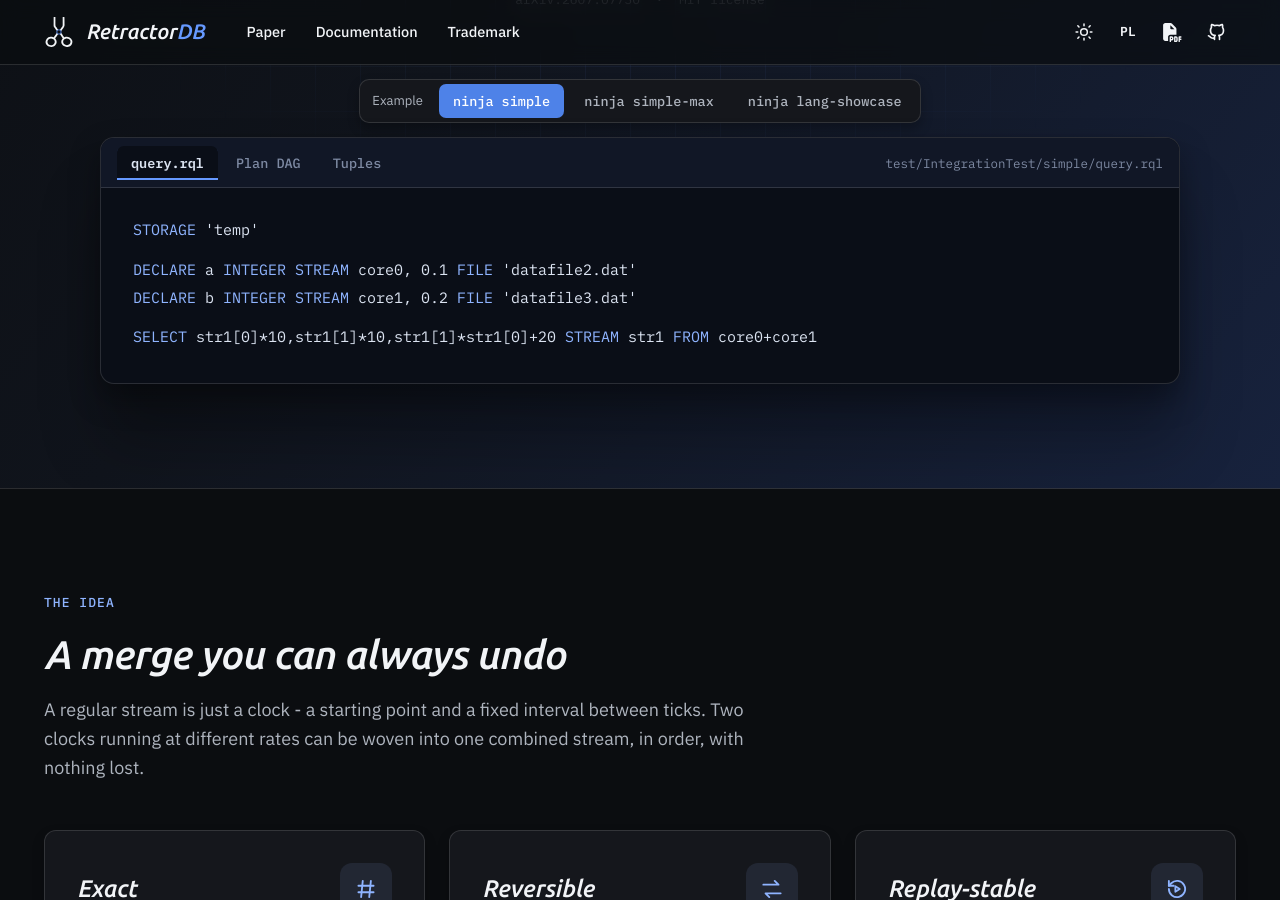
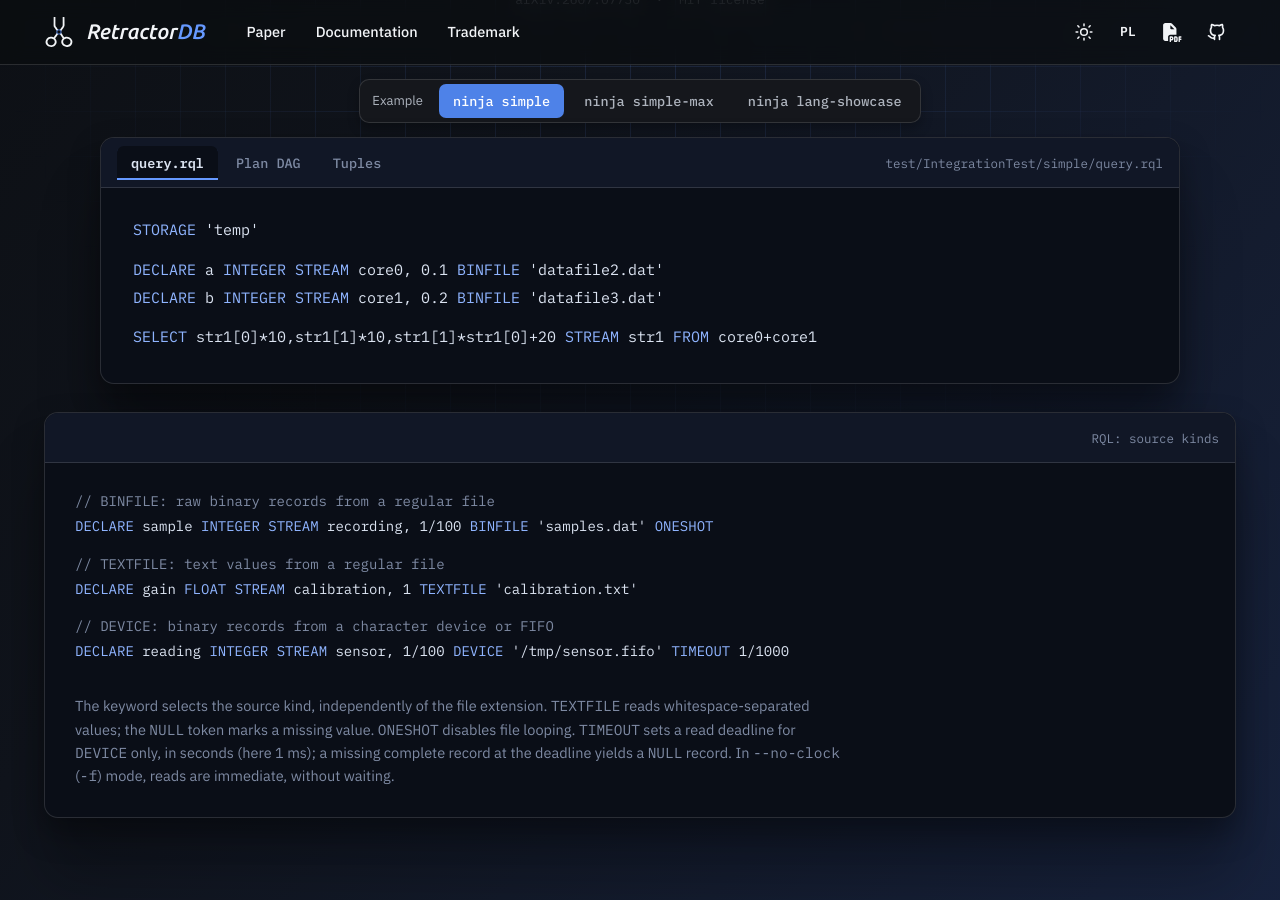
Before and after one commit to michalwidera/rdbweb, a Jekyll site: the page built from _pages/index.md, in a window 1280 px wide and 900 px high, scrolled down 629 px. Built offline with Jekyll 4.4.1, drawn with Linux system fonts in a browser that asks for light colours; some of the changed text lies outside the part shown.

Commit message:
Fix new lang.

```diff
--- a/_includes/home/examples.html
+++ b/_includes/home/examples.html
@@ -24,8 +24,8 @@ Wygenerowane z artefaktow retractordb (nie edytowac recznie liczb):
       <div class="code">
         <div><span class="kw">STORAGE</span> 'temp'</div>
         <div class="gap"></div>
-        <div><span class="kw">DECLARE</span> a <span class="kw">INTEGER</span> <span class="kw">STREAM</span> core0, 0.1 <span class="kw">FILE</span> 'datafile2.dat'</div>
-        <div><span class="kw">DECLARE</span> b <span class="kw">INTEGER</span> <span class="kw">STREAM</span> core1, 0.2 <span class="kw">FILE</span> 'datafile3.dat'</div>
+        <div><span class="kw">DECLARE</span> a <span class="kw">INTEGER</span> <span class="kw">STREAM</span> core0, 0.1 <span class="kw">BINFILE</span> 'datafile2.dat'</div>
+        <div><span class="kw">DECLARE</span> b <span class="kw">INTEGER</span> <span class="kw">STREAM</span> core1, 0.2 <span class="kw">BINFILE</span> 'datafile3.dat'</div>
         <div class="gap"></div>
         <div><span class="kw">SELECT</span> str1[0]*10,str1[1]*10,str1[1]*str1[0]+20 <span class="kw">STREAM</span> str1 <span class="kw">FROM</span> core0+core1</div>
       </div>
@@ -52,11 +52,11 @@ Wygenerowane z artefaktow retractordb (nie edytowac recznie liczb):
       <div class="code">
         <div><span class="kw">STORAGE</span> 'temp'</div>
         <div class="gap"></div>
-        <div><span class="kw">DECLARE</span> a <span class="kw">INTEGER</span> <span class="kw">STREAM</span> core0, 0.1 <span class="kw">FILE</span> 'datafile2.dat'</div>
-        <div><span class="kw">DECLARE</span> b <span class="kw">INTEGER</span> <span class="kw">STREAM</span> core1, 0.2 <span class="kw">FILE</span> 'datafile3.dat'</div>
+        <div><span class="kw">DECLARE</span> a <span class="kw">INTEGER</span> <span class="kw">STREAM</span> core0, 0.1 <span class="kw">BINFILE</span> 'datafile2.dat'</div>
+        <div><span class="kw">DECLARE</span> b <span class="kw">INTEGER</span> <span class="kw">STREAM</span> core1, 0.2 <span class="kw">BINFILE</span> 'datafile3.dat'</div>
         <div class="gap"></div>
         <div><span class="kw">SELECT</span> str0[0]*10,(str0[1]+10)*10 <span class="kw">STREAM</span> str0 <span class="kw">FROM</span> core0+core1</div>
-        <div><span class="kw">SELECT</span> str1[0] <span class="kw">STREAM</span> str1 <span class="kw">FROM</span> str0.max</div>
+        <div><span class="kw">SELECT</span> str1[0] <span class="kw">STREAM</span> str1 <span class="kw">FROM</span> <span class="kw">MAX</span>(str0)</div>
         <div><span class="kw">SELECT</span> * <span class="kw">STREAM</span> str2 <span class="kw">FROM</span> str0 + str1</div>
       </div>
     </div>
@@ -82,7 +82,7 @@ Wygenerowane z artefaktow retractordb (nie edytowac recznie liczb):
       <div class="code">
         <div><span class="kw">STORAGE</span> 'temp'</div>
         <div class="gap"></div>
-        <div><span class="kw">DECLARE</span> a <span class="kw">INTEGER</span>, b <span class="kw">INTEGER</span> <span class="kw">STREAM</span> core, 0.1 <span class="kw">FILE</span> 'datafile.txt'</div>
+        <div><span class="kw">DECLARE</span> a <span class="kw">INTEGER</span>, b <span class="kw">INTEGER</span> <span class="kw">STREAM</span> core, 0.1 <span class="kw">TEXTFILE</span> 'datafile.txt'</div>
         <div class="gap"></div>
         <div><span class="kw">SELECT</span> core[_]*10 <span class="kw">STREAM</span> win <span class="kw">FROM</span> core@(1,2)</div>
         <div><span class="kw">SELECT</span> * <span class="kw">STREAM</span> peak <span class="kw">FROM</span> <span class="kw">MAX</span>(win)</div>
@@ -109,3 +109,38 @@ Wygenerowane z artefaktow retractordb (nie edytowac recznie liczb):
     </div>
   </div>
 </div>
+
+<div class="code-card" id="rql-sources">
+  <div class="code-bar">
+    <span class="code-caption">{% if include.lang == 'pl' %}RQL: rodzaje źródeł{% else %}RQL: source kinds{% endif %}</span>
+  </div>
+  <div class="code code-sm">
+    <div class="cm">{% if include.lang == 'pl' %}// BINFILE: surowe rekordy binarne z pliku zwykłego{% else %}// BINFILE: raw binary records from a regular file{% endif %}</div>
+    <div><span class="kw">DECLARE</span> sample <span class="kw">INTEGER</span> <span class="kw">STREAM</span> recording, 1/100 <span class="kw">BINFILE</span> 'samples.dat' <span class="kw">ONESHOT</span></div>
+    <div class="gap"></div>
+    <div class="cm">{% if include.lang == 'pl' %}// TEXTFILE: wartości tekstowe z pliku zwykłego{% else %}// TEXTFILE: text values from a regular file{% endif %}</div>
+    <div><span class="kw">DECLARE</span> gain <span class="kw">FLOAT</span> <span class="kw">STREAM</span> calibration, 1 <span class="kw">TEXTFILE</span> 'calibration.txt'</div>
+    <div class="gap"></div>
+    <div class="cm">{% if include.lang == 'pl' %}// DEVICE: rekordy binarne z urządzenia znakowego lub FIFO{% else %}// DEVICE: binary records from a character device or FIFO{% endif %}</div>
+    <div><span class="kw">DECLARE</span> reading <span class="kw">INTEGER</span> <span class="kw">STREAM</span> sensor, 1/100 <span class="kw">DEVICE</span> '/tmp/sensor.fifo' <span class="kw">TIMEOUT</span> 1/1000</div>
+  </div>
+  <p class="code-note">
+    {% if include.lang == 'pl' %}
+      Rodzaj źródła wybiera słowo kluczowe, niezależnie od rozszerzenia pliku.
+      <code>TEXTFILE</code> czyta wartości rozdzielone białymi znakami;
+      token <code>NULL</code> oznacza brak wartości.
+      <code>ONESHOT</code> wyłącza zapętlanie pliku.
+      <code>TIMEOUT</code> ustala termin odczytu tylko dla <code>DEVICE</code>,
+      w sekundach (tu 1 ms); brak pełnego rekordu w terminie daje rekord <code>NULL</code>.
+      W trybie <code>--no-clock</code> (<code>-f</code>) odczyt jest natychmiastowy, bez czekania.
+    {% else %}
+      The keyword selects the source kind, independently of the file extension.
+      <code>TEXTFILE</code> reads whitespace-separated values;
+      the <code>NULL</code> token marks a missing value.
+      <code>ONESHOT</code> disables file looping.
+      <code>TIMEOUT</code> sets a read deadline for <code>DEVICE</code> only,
+      in seconds (here 1 ms); a missing complete record at the deadline yields a <code>NULL</code> record.
+      In <code>--no-clock</code> (<code>-f</code>) mode, reads are immediate, without waiting.
+    {% endif %}
+  </p>
+</div>
--- a/_includes/home/qrs-example.html
+++ b/_includes/home/qrs-example.html
@@ -13,9 +13,9 @@ Wygenerowane z artefaktow retractordb (nie edytowac recznie liczb):
   <div class="code-panel" role="tabpanel" data-tab="query" data-caption="{{ t.home_qrs_caption }}">
     <div class="code code-sm">
       <div><span class="kw">DEFAULT</span> <span class="kw">VOLATILE</span></div>
-      <div><span class="kw">DECLARE</span> MLII INTEGER, V1 INTEGER <span class="kw">STREAM</span> ecg, 1/360 <span class="kw">FILE</span> 'rec205'</div>
-      <div><span class="kw">DECLARE</span> bp_coef INTEGER[25] <span class="kw">STREAM</span> bpf, 1 <span class="kw">FILE</span> 'bp_coef.txt'</div>
-      <div><span class="kw">DECLARE</span> d_coef INTEGER[5] <span class="kw">STREAM</span> df, 1 <span class="kw">FILE</span> 'd_coef.txt'</div>
+      <div><span class="kw">DECLARE</span> MLII INTEGER, V1 INTEGER <span class="kw">STREAM</span> ecg, 1/360 <span class="kw">BINFILE</span> 'rec205'</div>
+      <div><span class="kw">DECLARE</span> bp_coef INTEGER[25] <span class="kw">STREAM</span> bpf, 1 <span class="kw">TEXTFILE</span> 'bp_coef.txt'</div>
+      <div><span class="kw">DECLARE</span> d_coef INTEGER[5] <span class="kw">STREAM</span> df, 1 <span class="kw">TEXTFILE</span> 'd_coef.txt'</div>
       <div><span class="kw">SELECT</span> ecg.MLII <span class="kw">STREAM</span> mlii <span class="kw">FROM</span> ecg</div>
       <div class="gap"></div>
       <div class="cm">{{ t.home_qrs_cm[0] }}</div>
```
